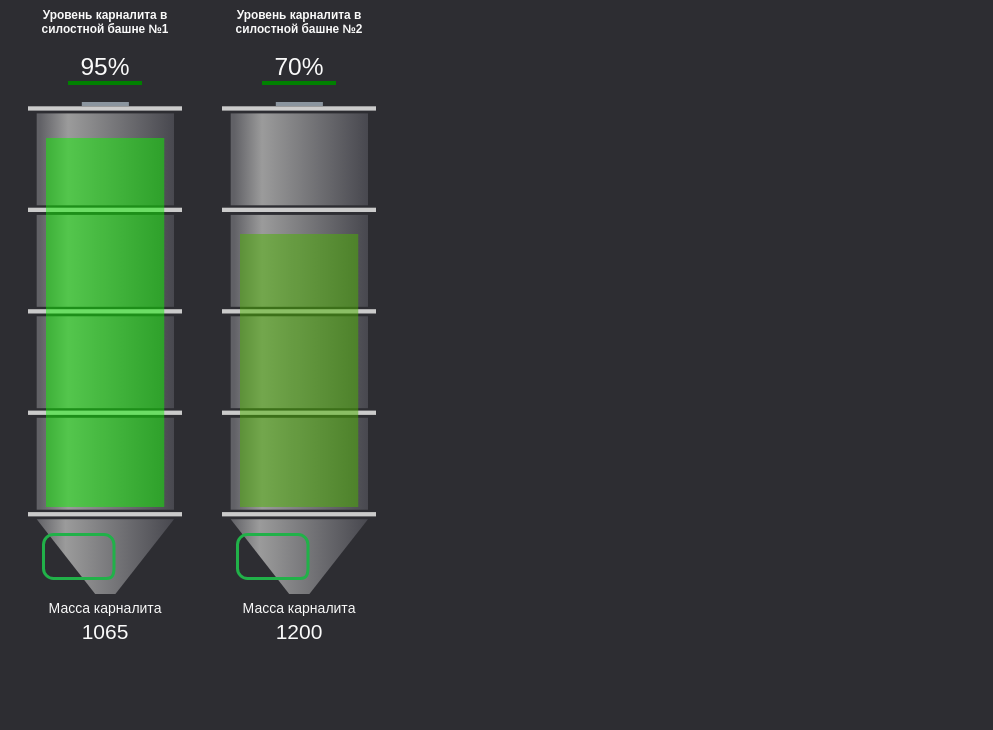
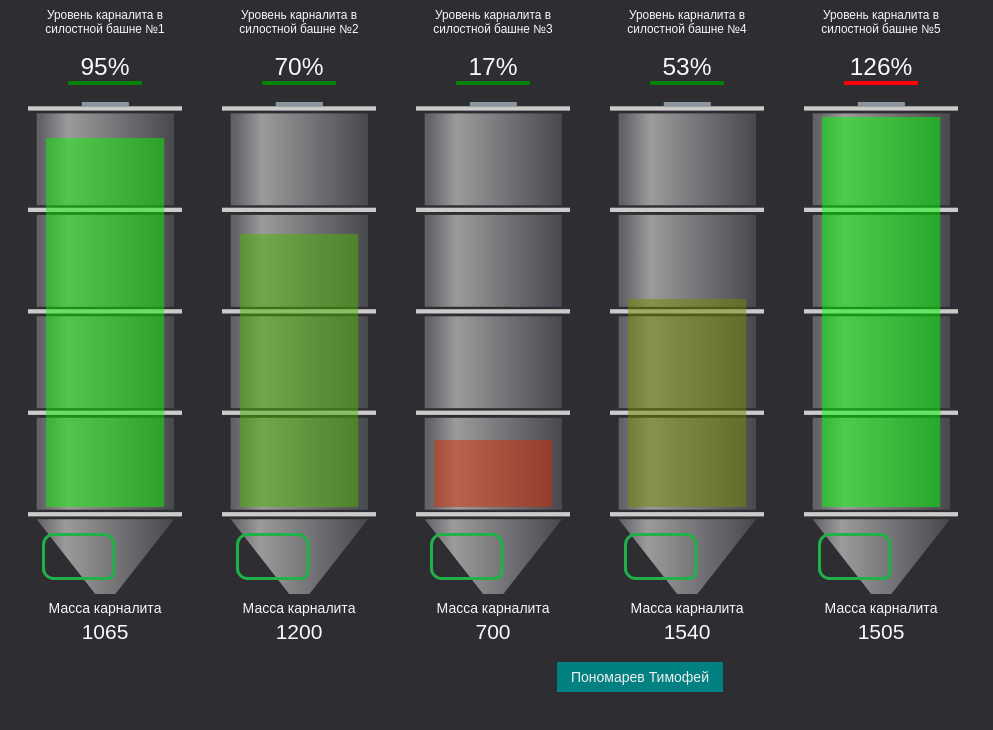
Before and after one commit to tim99919/silo-towers, an Angular app: page / in a window 1280 px wide. Shown: the top 730 px of the page, without its empty margins (0-993 px from the left). Built offline with nearby package versions, Linux system fonts and the light colour scheme.

Commit message:
some improvements

```diff
--- a/src/app/app.component.html
+++ b/src/app/app.component.html
@@ -2,3 +2,7 @@
 <div class="container">
   <router-outlet></router-outlet>
 </div>
+
+<footer class="footer">
+  <p>Пономарев Тимофей</p>
+</footer>
--- a/src/app/tower-info/tower-info.component.html
+++ b/src/app/tower-info/tower-info.component.html
@@ -1,7 +1,7 @@
-<div class="tower" *ngFor="let tower of indicators | async">
-  <h3 class="tower__title">
+<figure class="tower" *ngFor="let tower of indicators | async">
+  <figcaption class="tower__title">
     {{ tower.title + ' №' + tower.id }}
-  </h3>
+  </figcaption>
 
   <p class="tower__level"
     [style.border-bottom-color]="(tower.value > tower.minValue && tower.value < tower.maxValue) ? 'green' : 'red'">
@@ -13,4 +13,4 @@
 
   <p class="tower__mass">Масса карналита</p>
   <p class="tower__mass tower__mass_large">{{ tower.value }}</p>
-</div>
+</figure>
--- a/src/assets/towers.json
+++ b/src/assets/towers.json
@@ -10,4 +10,22 @@
   "value": 1200,
   "minValue": 500,
   "maxValue": 1500
+}, {
+  "id": 3,
+  "title": "Уровень карналита в силостной башне",
+  "value": 700,
+  "minValue": 300,
+  "maxValue": 2600
+}, {
+  "id": 4,
+  "title": "Уровень карналита в силостной башне",
+  "value": 1540,
+  "minValue": 150,
+  "maxValue": 2750
+}, {
+  "id": 5,
+  "title": "Уровень карналита в силостной башне",
+  "value": 1505,
+  "minValue": 500,
+  "maxValue": 1300
 }]
--- a/src/styles.sass
+++ b/src/styles.sass
@@ -3,6 +3,15 @@
 body
   background-color: #2D2D32
   font-size: 14px
+  font-family: sans-serif
 
-.container
-  display: flex
+.footer
+  display: block
+  margin-top: 1em
+  text-align: center
+  color: #f0f0f0
+  p
+    background: teal
+    display: inline-block
+    margin: 0
+    padding: .5em 1em
```
